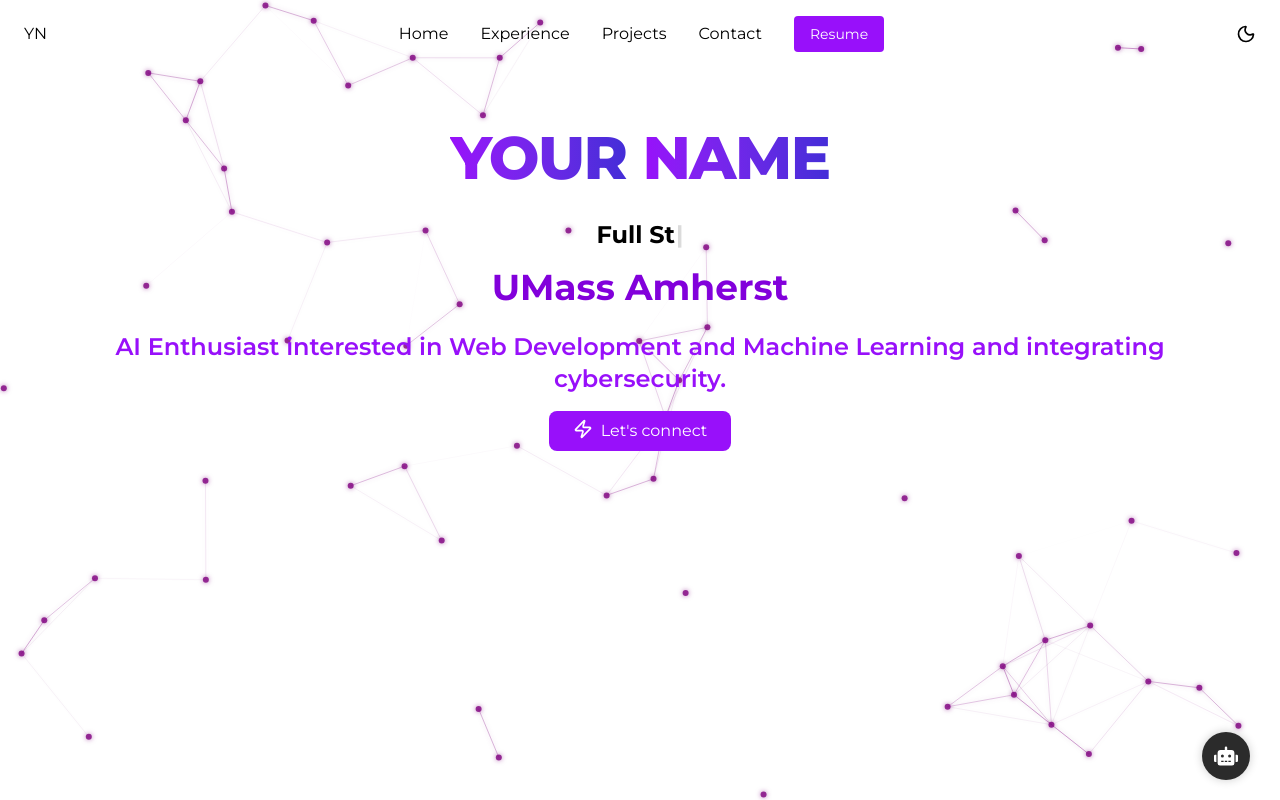
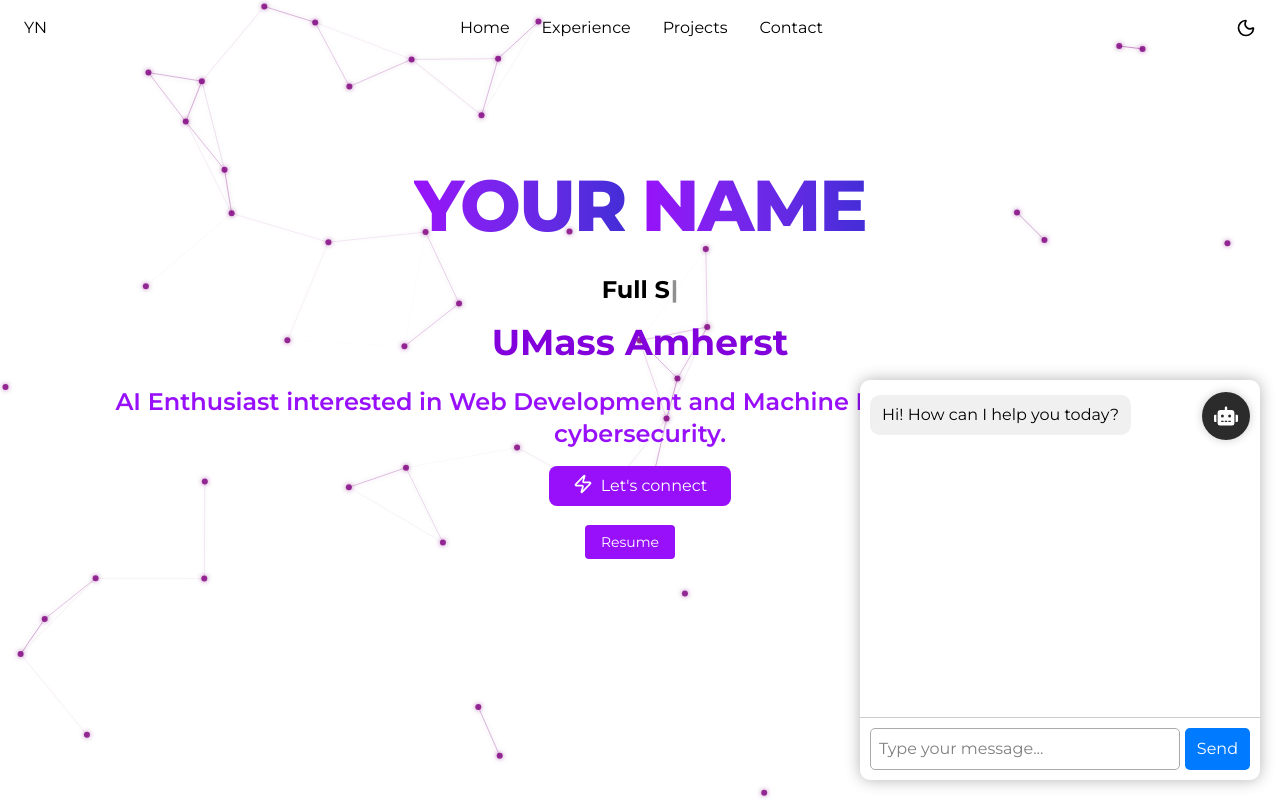
Before and after one commit to rashijain201/PersonalPortfolio_CodeCollab, a React (Vite) app: page / in a window 1280 px wide. Shown: the top 800 px of the page. Built offline with nearby package versions, Linux system fonts and the light colour scheme; a web font is replaced by a local one.

Commit message:
Chatbot now open at launch, changed resume download button position, added background tint to projects and tech stack

```diff
--- a/src/components/Chatbot.css
+++ b/src/components/Chatbot.css
@@ -1,7 +1,7 @@
 .chatbot-container {
     position: fixed;
-    width: 50px;
-    height: 50px;
+    width: 400px;
+    height: 400px;
     bottom: 20px;
     right: 20px;
     z-index: 1000;
--- a/src/components/Chatbot.jsx
+++ b/src/components/Chatbot.jsx
@@ -3,7 +3,7 @@ import { useState } from "react";
 import "./Chatbot.css";
 
 const Chatbot = () => {
-    const [isOpen, setIsOpen] = useState(false);
+    const [isOpen, setIsOpen] = useState(true);
     const [messages, setMessages] = useState([
         { sender: "bot", text: "Hi! How can I help you today?" },
     ]);
@@ -98,7 +98,7 @@ const Chatbot = () => {
         await delay(3000);
         window.history.pushState({}, "", "/#experience");
         setTourText(
-          "These are some spaces I've contributed in and added value to. After this, let me take you through some projects I'm proud of!"
+            "These are some spaces I've contributed in and added value to. After this, let me take you through some projects I'm proud of!"
         );
         await delay(3000);
         window.history.pushState({}, "", "/#projects");
@@ -129,11 +129,11 @@ const Chatbot = () => {
                     <p className="font-semibold">{tourText}</p>
                 </div>
             )}
-            <div className="chatbot-container text-black chatbot-container-closed">
-                <button className="chatbot-toggle active" onClick={toggleChat}>
+            <div className="chatbot-container text-black">
+                <button className="chatbot-toggle" onClick={toggleChat}>
                     <FaRobot size={24} />
                 </button>
-                <div className="chatbot-box closed">
+                <div className="chatbot-box">
                     <div className="chatbot-messages">
                         {messages.map((msg, index) => (
                             <div
--- a/src/components/Navbar.jsx
+++ b/src/components/Navbar.jsx
@@ -64,15 +64,6 @@ export default function Navbar() {
                             </a>
                         )
                     )}
-                    <a
-                        href="/resume.pdf"
-                        target="_blank"
-                        rel="noopener noreferrer"
-                        className="text-white hover:text-purple-400 transition mt-2 border-t border-gray-700 pt-4"
-                    >
-                        Resume
-                    </a>
-
                 </div>
             </div>
 
@@ -120,7 +111,7 @@ export default function Navbar() {
                                 }, 700);
                             }}
                         >
-                        Experience
+                            Experience
                         </a>
                         <a
                             className="hover:text-purple-400 transition"
@@ -133,7 +124,7 @@ export default function Navbar() {
                                 }, 700);
                             }}
                         >
-                        Projects
+                            Projects
                         </a>
                         <a
                             className="hover:text-purple-400 transition"
@@ -145,19 +136,9 @@ export default function Navbar() {
                                     lastScrollY.current = y;
                                 }, 700);
                             }}
-
                         >
                             Contact
                         </a>
-                        <a
-                            href="/resume.pdf"
-                            target="_blank"
-                            rel="noopener noreferrer"
-                            className="px-4 py-2 rounded bg-purple-600 text-white hover:bg-purple-700 transition text-sm"
-                        >
-                            Resume
-                        </a>
-
                     </div>
                     <DarkMode />
                 </div>
--- a/src/pages/home.jsx
+++ b/src/pages/home.jsx
@@ -1,23 +1,19 @@
-import {
-    SectionHeading,
-    SubHeading,
-    LargerSectionHeading,
-} from "../templates/basicUIComponents";
+import { SectionHeading, SubHeading } from "../templates/basicUIComponents";
 import Typewriter from "typewriter-effect";
 import config from "../config";
 
 const Home = () => {
     return (
         <>
-            <div className="p-8 space-y-6 text-center justify-center items-center flex-grow align-middle">
+            <div className="p-8 mt-10 space-y-6 text-center justify-center items-center flex-grow align-middle">
                 <div
                     className="w-full flex flex-row items-center justify-center gap-4 flex-wrap animate-fade-in-top opacity-0 [&.animate]:opacity-100"
                     data-animate-on-scroll
                 >
-                        <h1 className="text-5xl md:text-6xl font-extrabold font-[Montserrat] tracking-tight leading-tight text-transparent bg-clip-text bg-gradient-to-r from-purple-600 to-indigo-700 dark:from-purple-300 dark:to-indigo-500">
+                    <h1 className="text-5xl md:text-7xl font-extrabold font-[Montserrat] tracking-tight leading-tight text-transparent bg-clip-text bg-gradient-to-r from-purple-600 to-indigo-700 dark:from-purple-300 dark:to-indigo-500">
                         YOUR
                     </h1>
-                        <h1 className="text-5xl md:text-6xl font-extrabold font-[Montserrat] tracking-tight leading-tight text-transparent bg-clip-text bg-gradient-to-r from-purple-600 to-indigo-700 dark:from-purple-300 dark:to-indigo-500">
+                    <h1 className="text-5xl md:text-7xl font-extrabold font-[Montserrat] tracking-tight leading-tight text-transparent bg-clip-text bg-gradient-to-r from-purple-600 to-indigo-700 dark:from-purple-300 dark:to-indigo-500">
                         NAME
                     </h1>
                 </div>
@@ -38,6 +34,7 @@ const Home = () => {
                 </div>
                 <SectionHeading text="UMass Amherst" />
                 <SubHeading text={config.home.subHeading} />
+
                 <button
                     onClick={() => (window.location.href = "/#contact")}
                     className="bg-purple-600 flex mx-auto text-white px-6 py-2 rounded-lg hover:bg-purple-700 transition duration-300  dark:bg-purple-500 dark:hover:bg-purple-600 dark:text-black"
@@ -58,6 +55,14 @@ const Home = () => {
                     </svg>
                     {config.home.buttonLabel}
                 </button>
+                <a
+                    href="/resume.pdf"
+                    target="_blank"
+                    rel="noopener noreferrer"
+                    className="px-4 py-2 rounded bg-purple-600 text-white hover:bg-purple-700 transition text-sm mr-5"
+                >
+                    Resume
+                </a>
             </div>
         </>
     );
--- a/src/pages/projects.jsx
+++ b/src/pages/projects.jsx
@@ -35,7 +35,7 @@ const Projects = () => {
 
     return (
         <div>
-            <section className="self-stretch overflow-hidden flex flex-col py-32 px-4 box-border max-w-full">
+            <section className="self-stretch overflow-hidden flex flex-col py-10 px-4 box-border max-w-full">
                 <div className="self-stretch overflow-hidden flex flex-col items-start justify-start py-0 px-8 box-border gap-[40px] max-w-full">
                     {/* Heading Row */}
                     <div
--- a/src/rootlayout.jsx
+++ b/src/rootlayout.jsx
@@ -15,21 +15,27 @@ export default function RootLayout() {
             <Meta />
             <Navbar />
             <main className="flex-grow flex">
-            <ParticlesBackground />
-                <div className="flex flex-col w-full max-w-6xl mx-auto px-4 py-8 relative z-10 scroll-smooth">
-                    <div className="min-h-screen scroll-mt-20" id="home">
+                <ParticlesBackground />
+                <div className="flex flex-col w-full mx-auto py-8 relative z-10 scroll-smooth">
+                    <div className="min-h-screen scroll-mt-10" id="home">
                         <Home />
                     </div>
-                    <div className="min-h-screen scroll-mt-20" id="experience">
+                    <div
+                        className="min-h-screen scroll-mt-10 bg-black/10 py-8"
+                        id="experience"
+                    >
                         <Experience />
                     </div>
-                    <div className="min-h-screen scroll-mt-20" id="projects">
+                    <div className="min-h-screen scroll-mt-10" id="projects">
                         <Projects />
                     </div>
-                    <div className="min-h-screen scroll-mt-20" id="TechStack">
+                    <div
+                        className="scroll-mt-10 bg-black/10 py-8"
+                        id="techStack"
+                    >
                         <TechStack />
                     </div>
-                    <div className="min-h-screen scroll-mt-20" id="contact">
+                    <div className="min-h-screen scroll-mt-10" id="contact">
                         <Contact />
                     </div>
                     <Chatbot />
--- a/src/templates/basicUIComponents.js
+++ b/src/templates/basicUIComponents.js
@@ -2,5 +2,4 @@ export { default as SectionHeading } from "./sectionHeading";
 export { default as SubHeading } from "./subHeading";
 export { default as CustomButton } from "./customButton";
 export { default as GridLayout } from "./gridLayout";
-export { default as LargerSectionHeading } from "./largerSectionHeading";
 export { default as ProjectComponent } from "./projectComponent";
--- a/src/templates/largerSectionHeading.jsx
+++ /dev/null
@@ -1,9 +0,0 @@
-const largerSectionHeading = ({ text }) => (
-    <h1
-        className={`text-6xl font-bold text-purple-700 dark:text-purple-400 text-center`}
-    >
-        {text}
-    </h1>
-);
-
-export default largerSectionHeading;
```
Lines whose indentation alone changed are shown as unchanged.
